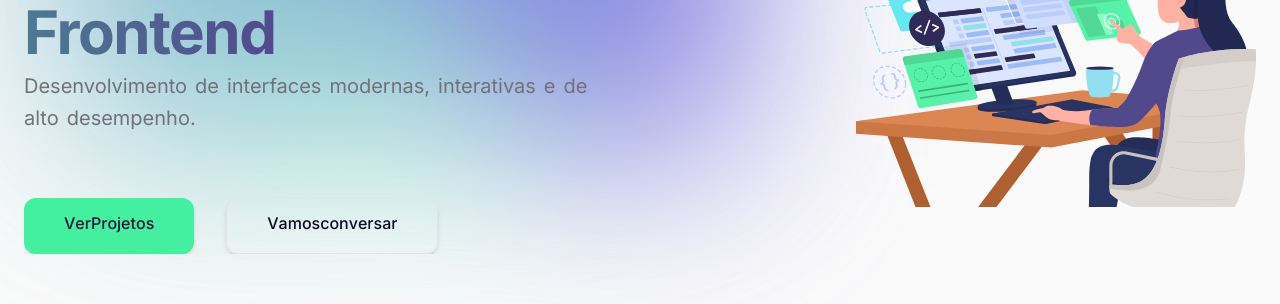
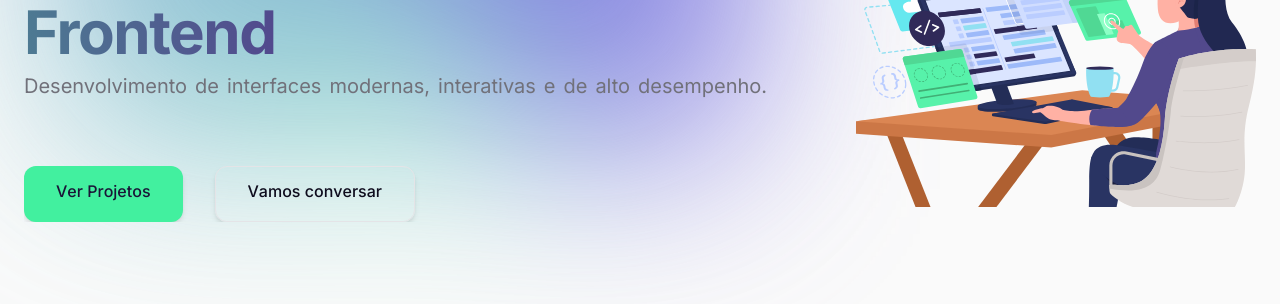
Before and after one commit to fernanda-vaz/new-portfolio, a Next.js app: page / in a window 1280 px wide. Shown: the part 357-661 px from the top of the page. Built offline with nearby package versions, Linux system fonts and the light colour scheme.

Commit message:
update transitions

```diff
--- a/components/hero.tsx
+++ b/components/hero.tsx
@@ -35,7 +35,7 @@ export default function HeroSection({ about }: HeroProps) {
       <div className='container px-4 md:px-6'>
         <div className='grid gap-6 lg:grid-cols-[1fr_400px] lg:gap-20'>
           <div className='flex flex-col justify-center space-y-4 gap-12'>
-            <div className='space-y-2 flex flex-col md:text-start text-center'>
+            <div className='space-y-2 flex flex-col lg:text-start text-center'>
               <Transition>
                 <Badge
                   className='inline-flex text-lg font-normal'
@@ -64,17 +64,17 @@ export default function HeroSection({ about }: HeroProps) {
                 initial={{ opacity: 0, y: 20 }}
                 animate={{ opacity: 1, y: 0 }}
                 transition={{ duration: 0.8, delay: 0.2 }}
-                className='md:text-start text-center max-w-[600px] mt-6 text-xl/relaxed leading-8 text-muted-foreground'
+                className='lg:text-start text-center max-w-screen mt-6 text-xl/relaxed leading-8 text-muted-foreground'
               >
                 <MotionAnimatedText>{about.title}</MotionAnimatedText>
               </motion.div>
             </div>
 
             <SlideIn className='relative z-10'>
-              <div className='flex flex-col gap-8 min-[400px]:flex-row items-center md:justify-start justify-center'>
+              <div className='flex flex-col gap-8 min-[480px]:flex-row items-center lg:justify-start justify-center'>
                 <Link
                   href='#projects'
-                  className='w-fit px-10 h-14 shrink-0 bg-secondary shadow-md rounded-xl flex justify-center items-center cursor-pointer text-secondary-foreground hover:opacity-95 transition-colors duration-300 font-medium gap-2'
+                  className='w-fit px-8 h-14 shrink-0 bg-secondary shadow-md rounded-xl flex justify-center items-center cursor-pointer text-secondary-foreground hover:bg-primary/70 hover:text-foreground transition-colors duration-300 font-medium gap-2'
                 >
                   <span className='relative overflow-hidden inline-block'>
                     <TextReveal>Ver Projetos</TextReveal>
@@ -83,7 +83,7 @@ export default function HeroSection({ about }: HeroProps) {
 
                 <Link
                   href='#contact'
-                  className='w-fit px-10 h-14 shrink-0 shadow-md rounded-xl flex justify-center items-center cursor-pointer border border-input bg-transparent hover:bg-background hover:text-accent-foreground hover:opacity-95 transition-colors duration-300 font-medium gap-2'
+                  className='w-fit px-8 h-14 shrink-0 shadow-md rounded-xl flex justify-center items-center cursor-pointer border border-input bg-transparent hover:bg-background hover:text-accent-foreground hover:opacity-95 transition-colors duration-300 font-medium gap-2'
                 >
                   <span className='relative overflow-hidden inline-block'>
                     <TextReveal>Vamos conversar</TextReveal>
--- a/components/ui/transitions.tsx
+++ b/components/ui/transitions.tsx
@@ -38,7 +38,7 @@ export const TextReveal = ({ children, className }: TextRevealProps) => {
       onMouseLeave={() => setHover(false)}
       onTouchStart={() => setHover(true)} //
       onTouchEnd={() => setHover(false)} //
-      className={cn('relative overflow-hidden inline-block', className)}
+      className={cn('relative overflow-hidden inline-block whitespace-pre', className)}
       style={{ display: 'inline-block' }}
     >
       <div className='overflow-hidden pointer-events-none'>
```
